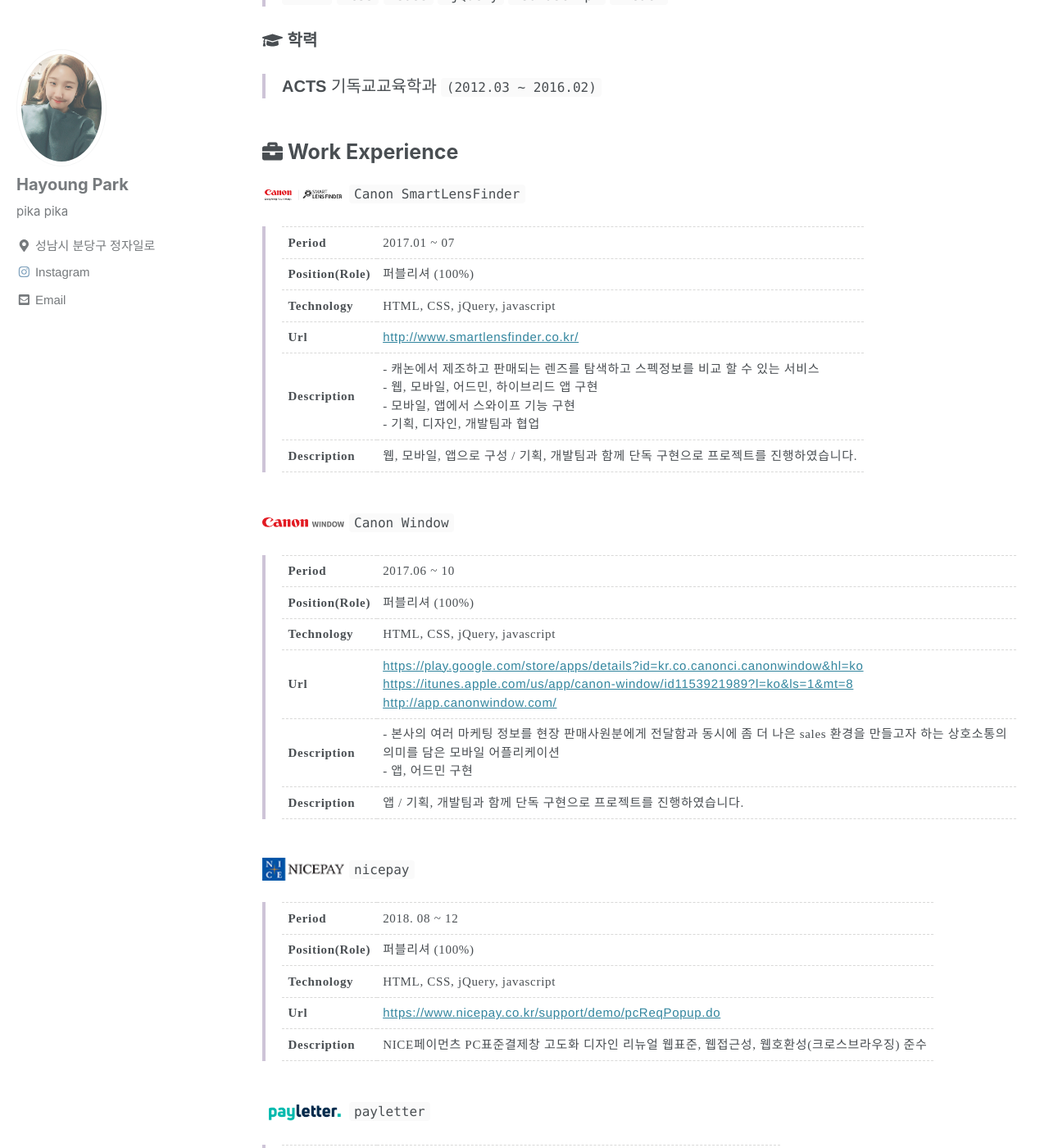
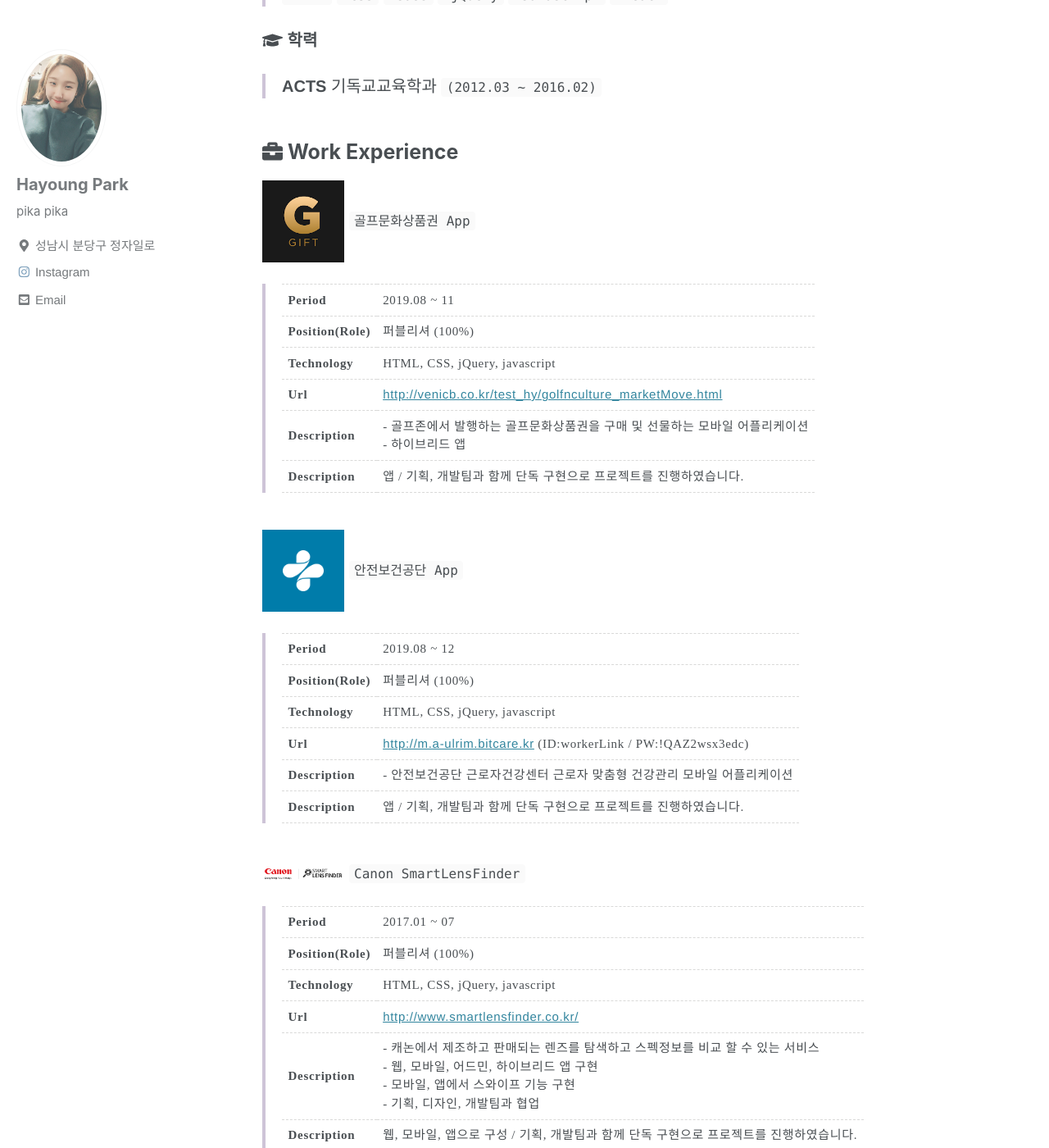
Before and after one commit to ha0ha0/ha0ha0.github.io, a Jekyll site: the page built from index.md, in a window 1280 px wide and 1400 px high, scrolled down 498 px. Shown: the whole window at 82% size. Built offline with Jekyll 4.4.1, drawn with Linux system fonts in a browser that asks for light colours; cached includes are drawn as plain includes; nearby versions of some CDN libraries; some web fonts are replaced; some of the changed text lies outside the part shown.

Commit message:
index modify

```diff
--- a/index.md
+++ b/index.md
@@ -26,6 +26,24 @@
 <!-- <i class="fa fa-moon fa-1x"></i> Moonlight **Side Job** -->
 
 ## <i class="fa fa-briefcase fa-1x"></i> Work Experience
+
+![logo](/assets/images/logo/golfncultureApp_logo.png){: width="100" height="40"} `골프문화상품권 App`
+>|---:          |:---
+|Period        |2019.08 ~ 11
+|Position(Role)|퍼블리셔 (100%)
+|Technology    |HTML, CSS, jQuery, javascript
+|Url           |[http://venicb.co.kr/test_hy/golfnculture_marketMove.html](http://venicb.co.kr/test_hy/golfnculture_marketMove.html){:target="_blank"}
+|Description   |- 골프존에서 발행하는 골프문화상품권을 구매 및 선물하는 모바일 어플리케이션<br/>- 하이브리드 앱
+|Description   |앱 / 기획, 개발팀과 함께 단독 구현으로 프로젝트를 진행하였습니다.
+
+![logo](/assets/images/logo/koshaApp_logo.png){: width="100" height="40"} `안전보건공단 App`
+>|---:          |:---
+|Period        |2019.08 ~ 12
+|Position(Role)|퍼블리셔 (100%)
+|Technology    |HTML, CSS, jQuery, javascript
+|Url           |[http://m.a-ulrim.bitcare.kr](http://m.a-ulrim.bitcare.kr){:target="_blank"} (ID:workerLink / PW:!QAZ2wsx3edc)
+|Description   |- 안전보건공단 근로자건강센터 근로자 맞춤형 건강관리 모바일 어플리케이션
+|Description   |앱 / 기획, 개발팀과 함께 단독 구현으로 프로젝트를 진행하였습니다.
 
 ![logo](/assets/images/logo/smartlensfinder_logo.png){: width="100" height="40"} `Canon SmartLensFinder`
 >|---:          |:---
@@ -76,6 +94,14 @@
 |Technology    |HTML, CSS, jQuery, javascript
 |Url           |[http://dev.a-ulrim.bitcare.kr/](http://dev.a-ulrim.bitcare.kr/){:target="_blank"}  (ID:김형재 / PW:1111)
 |Description   |- KOSHA 안전보건공단 통합전산시스템<br/>- 공단과 근로자건강센터간의 통합 업무 전산망<br/>- 설문, 프린트팝업, 게시판, 근로자관리 마크업구현 등
+
+![logo](/assets/images/logo/mongolia_logo.png){: width="100" height="40"} `몽골사후관리`
+>|---:          |:---
+|Period        |2019. 09 ~10
+|Position(Role)|퍼블리셔 (100%)
+|Technology    |HTML, CSS, jQuery, javascript
+|Url           |[http://pcc.personal.bitcare.kr](http://pcc.personal.bitcare.kr){:target="_blank"}  (총괄관리자 : superadmin / !QAZ2wsx3edc, 병원관리자 : admin / !QAZ2wsx3edc, 환자 : patient /  !QAZ2wsx3edc)
+|Description   |- Mongolia post-care center<br/>-  진료 예약 신청 페이지<br/>- 게시판,  계정관리 마크업구현 등
 
 ![logo](/assets/images/logo/bitcarePlus_logo.png){: width="100" height="40"} `비트케어 Plus`
 >|---:          |:---
```
Also changed, not shown: other parts of index.md (+1 -1 lines), _posts/2019-07-26-post-1.md (+4 -4 lines), _posts/2019-09-29-post-2.md (+1 -1 lines), _posts/2019-10-16-post-3.md (+2 -2 lines), assets/images/logo/golfncultureApp_logo.png (added), assets/images/logo/koshaApp_logo.png (added), assets/images/logo/mongolia_logo.png (added).
